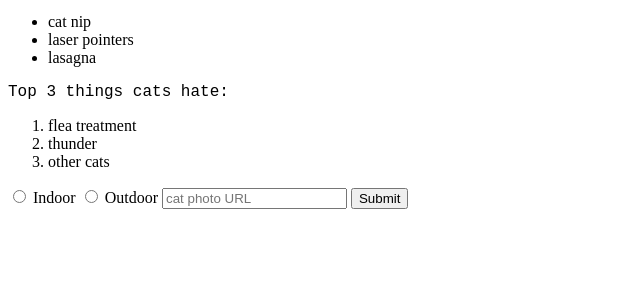
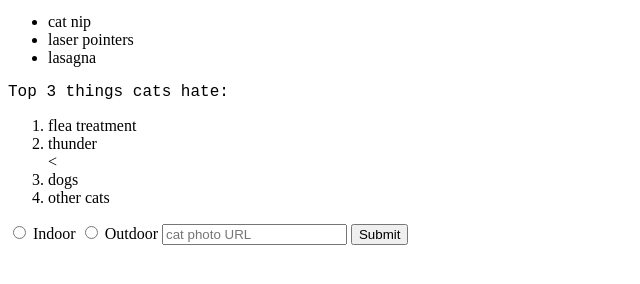
Before and after one commit to Movarrin/freeCodeCamp, a plain HTML site: page HTML&CSS/catapp.html in a window 1280 px wide. Shown: the part 224-508 px from the top of the page, without its empty margins (0-640 px from the left). Drawn offline with Linux system fonts and the light colour scheme.

Commit message:
added dogs to list

```diff
--- a/HTML&CSS/catapp.html
+++ b/HTML&CSS/catapp.html
@@ -56,6 +56,7 @@
 <ol>
   <li>flea treatment</li>
   <li>thunder</li>
+  <<li>dogs</li>
   <li>other cats</li>
 </ol>
 <!-- form element with an action property -->
```
